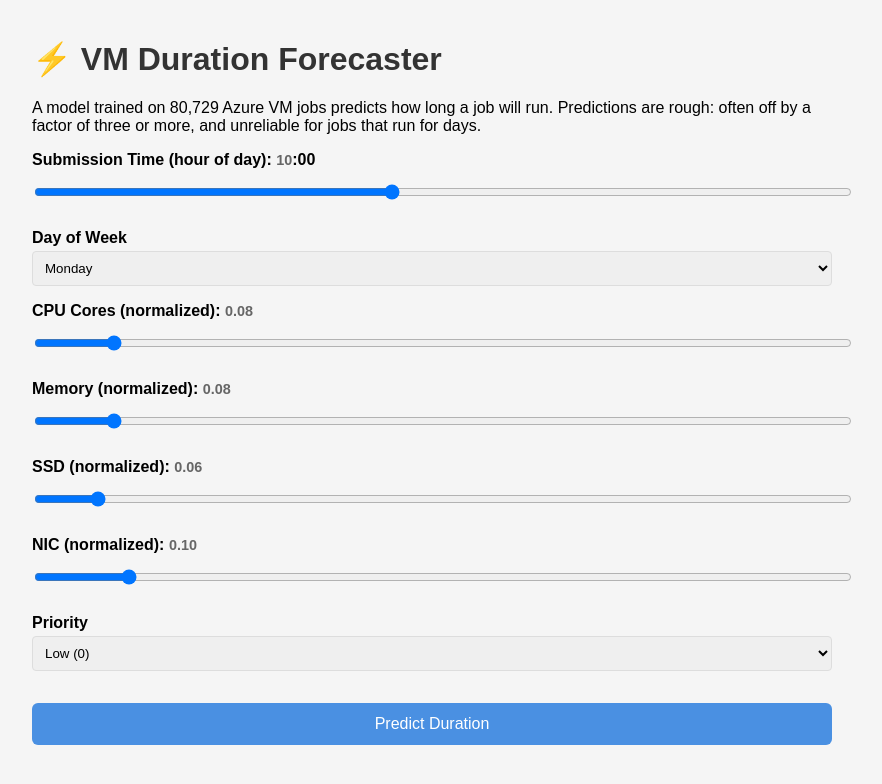
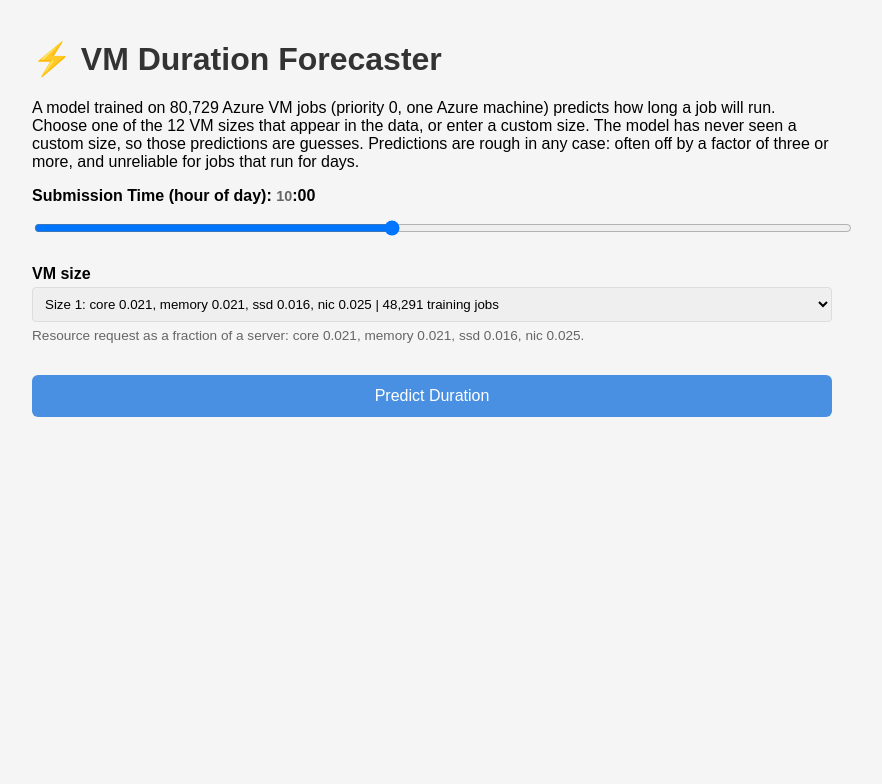
Before and after one commit to MahtabMas/vm-duration-forecaster, a FastAPI app: page / in a window 1280 px wide. Shown: the top 784 px of the page, without its empty margins (208-1090 px from the left). Run offline with FastAPI, Linux system fonts and the light colour scheme; parts of the project's set-up code (start-up, migrations or seed data) failed here and were passed over.

Commit message:
App page: custom size option with out-of-training-data warning

```diff
--- a/templates/index.html
+++ b/templates/index.html
@@ -27,6 +27,36 @@
     .value-display {
       color: #666;
       font-size: 0.9rem;
+    }
+    .hint {
+      color: #666;
+      font-size: 0.85rem;
+      margin-top: 6px;
+    }
+    .warning {
+      color: #8a4b00;
+      font-size: 0.85rem;
+      margin-top: 6px;
+      display: none;
+    }
+    .custom-panel {
+      background: #fff8e1;
+      border: 1px solid #f0d98c;
+      border-radius: 6px;
+      padding: 12px;
+      margin-top: 12px;
+      display: none;
+    }
+    .custom-panel .form-group {
+      margin-bottom: 10px;
+    }
+    .result-warning {
+      background: #fdecea;
+      color: #8a1c10;
+      border-radius: 6px;
+      padding: 12px;
+      margin-bottom: 16px;
+      display: none;
     }
     select, input {
       width: 100%;
@@ -94,7 +124,7 @@
 
 <body>
   <h1>⚡ VM Duration Forecaster</h1>
-  <p>A model trained on 80,729 Azure VM jobs predicts how long a job will run. Predictions are rough: often off by a factor of three or more, and unreliable for jobs that run for days.</p>
+  <p>A model trained on 80,729 Azure VM jobs (priority 0, one Azure machine) predicts how long a job will run. Choose one of the 12 VM sizes that appear in the data, or enter a custom size. The model has never seen a custom size, so those predictions are guesses. Predictions are rough in any case: often off by a factor of three or more, and unreliable for jobs that run for days.</p>
 
   <!-- Form -->
   <div class="form-group">
@@ -106,56 +136,31 @@
   </div>
 
   <div class="form-group">
-    <label>Day of Week</label>
-    <select id="day">
-      <option value="0">Monday</option>
-      <option value="1">Tuesday</option>
-      <option value="2">Wednesday</option>
-      <option value="3">Thursday</option>
-      <option value="4">Friday</option>
-      <option value="5">Saturday</option>
-      <option value="6">Sunday</option>
-    </select>
+    <label>VM size</label>
+    <select id="vmtype" onchange="showType()"></select>
+    <div class="hint" id="typeHint"></div>
+    <div class="warning" id="typeWarning"></div>
+
+    <div class="custom-panel" id="customPanel">
+      <div class="form-group">
+        <label>CPU Cores (fraction of a server): <span class="value-display" id="core_val">0.050</span></label>
+        <input type="range" id="core" min="0" max="1000" value="50" oninput="updateCustom()">
       </div>
-
       <div class="form-group">
-    <label>CPU Cores (normalized):
-      <span class="value-display" id="core_val">0.08</span>
-    </label>
-    <input type="range" id="core" min="0" max="100" value="8"
-           oninput="document.getElementById('core_val').textContent=(this.value/100).toFixed(2)">
+        <label>Memory (fraction of a server): <span class="value-display" id="memory_val">0.050</span></label>
+        <input type="range" id="memory" min="0" max="1000" value="50" oninput="updateCustom()">
       </div>
-
       <div class="form-group">
-    <label>Memory (normalized):
-      <span class="value-display" id="memory_val">0.08</span>
-    </label>
-    <input type="range" id="memory" min="0" max="100" value="8"
-           oninput="document.getElementById('memory_val').textContent=(this.value/100).toFixed(2)">
+        <label>SSD (fraction of a server): <span class="value-display" id="ssd_val">0.030</span></label>
+        <input type="range" id="ssd" min="0" max="1000" value="30" oninput="updateCustom()">
       </div>
-
       <div class="form-group">
-    <label>SSD (normalized):
-      <span class="value-display" id="ssd_val">0.06</span>
-    </label>
-    <input type="range" id="ssd" min="0" max="100" value="6"
-           oninput="document.getElementById('ssd_val').textContent=(this.value/100).toFixed(2)">
+        <label>NIC (fraction of a server): <span class="value-display" id="nic_val">0.060</span></label>
+        <input type="range" id="nic" min="0" max="1000" value="60" oninput="updateCustom()">
       </div>
-
-  <div class="form-group">
-    <label>NIC (normalized):
-      <span class="value-display" id="nic_val">0.10</span>
-    </label>
-    <input type="range" id="nic" min="0" max="100" value="10"
-           oninput="document.getElementById('nic_val').textContent=(this.value/100).toFixed(2)">
+      <div class="hint" id="nearestHint"></div>
+      <div class="warning" style="display:block;">This combination is not one of the 12 sizes in the training data. The prediction is an extrapolation that was never validated. Treat it as a guess.</div>
     </div>
-
-  <div class="form-group">
-    <label>Priority</label>
-    <select id="priority">
-      <option value="0">Low (0)</option>
-      <option value="1">High (1)</option>
-    </select>
   </div>
 
   <button onclick="predict()" id="predictBtn">Predict Duration</button>
@@ -166,6 +171,7 @@
 
   <!-- Results -->
   <div class="result-card" id="resultCard">
+    <div class="result-warning" id="resultWarning"></div>
     <div class="duration" id="durationNum">--</div>
     <div class="duration-label">minutes predicted</div>
     <div class="savings" id="savingsDiv"></div>
@@ -173,21 +179,116 @@
   </div>
 
   <script>
+  // The 12 VM sizes (resource combinations) in the training days, most common first.
+  // Values are fractions of a server (core, memory, ssd, nic); jobs = training jobs of this size.
+  const VM_TYPES = [
+    { core: 0.020833, memory: 0.020833, ssd: 0.015656, nic: 0.025,    jobs: 48291 },
+    { core: 0.020833, memory: 0.003906, ssd: 0.010064, nic: 0.000125, jobs: 11783 },
+    { core: 0.041667, memory: 0.041667, ssd: 0.029075, nic: 0.05,     jobs: 7324 },
+    { core: 0.166667, memory: 0.166667, ssd: 0.109589, nic: 0.2,      jobs: 5631 },
+    { core: 0.083333, memory: 0.083333, ssd: 0.055913, nic: 0.1,      jobs: 4970 },
+    { core: 0.333333, memory: 0.333333, ssd: 0.216942, nic: 0.4,      jobs: 2163 },
+    { core: 0.75,     memory: 0.75,     ssd: 0.588202, nic: 0.6,      jobs: 287 },
+    { core: 0.5,      memory: 0.5,      ssd: 0.324294, nic: 0.525,    jobs: 119 },
+    { core: 0.666667, memory: 0.666667, ssd: 0.431647, nic: 0.5,      jobs: 82 },
+    { core: 0.041667, memory: 0.018229, ssd: 0.026838, nic: 0.005,    jobs: 39 },
+    { core: 0.083333, memory: 0.036458, ssd: 0.053676, nic: 0.01,     jobs: 37 },
+    { core: 1.0,      memory: 1.0,      ssd: 1.0,      nic: 1.0,      jobs: 3 }
+  ];
+  const FEW_EXAMPLES = 500;
+  const CUSTOM = 'custom';
+
+  function describe(type) {
+    return `core ${type.core.toFixed(3)}, memory ${type.memory.toFixed(3)}, ` +
+           `ssd ${type.ssd.toFixed(3)}, nic ${type.nic.toFixed(3)}`;
+  }
+
+  function isCustom() {
+    return document.getElementById('vmtype').value === CUSTOM;
+  }
+
+  function readCustom() {
+    const read = (id) => parseInt(document.getElementById(id).value) / 1000;
+    return { core: read('core'), memory: read('memory'), ssd: read('ssd'), nic: read('nic') };
+  }
+
+  function buildDropdown() {
+    const select = document.getElementById('vmtype');
+    VM_TYPES.forEach((type, index) => {
+      const option = document.createElement('option');
+      option.value = index;
+      const flag = type.jobs < FEW_EXAMPLES ? ' (few examples)' : '';
+      option.textContent = `Size ${index + 1}: ${describe(type)} | ${type.jobs.toLocaleString()} training jobs${flag}`;
+      select.appendChild(option);
+    });
+    const custom = document.createElement('option');
+    custom.value = CUSTOM;
+    custom.textContent = 'Custom size (not seen by the model)';
+    select.appendChild(custom);
+    showType();
+  }
+
+  function updateCustom() {
+    const values = readCustom();
+    for (const name of ['core', 'memory', 'ssd', 'nic']) {
+      document.getElementById(name + '_val').textContent = values[name].toFixed(3);
+    }
+    // Find the closest of the 12 known sizes
+    let bestIndex = 0;
+    let bestDistance = Infinity;
+    VM_TYPES.forEach((type, index) => {
+      const distance = Math.sqrt(
+        (type.core - values.core) ** 2 + (type.memory - values.memory) ** 2 +
+        (type.ssd - values.ssd) ** 2 + (type.nic - values.nic) ** 2
+      );
+      if (distance < bestDistance) { bestDistance = distance; bestIndex = index; }
+    });
+    const nearest = VM_TYPES[bestIndex];
+    document.getElementById('nearestHint').textContent =
+      `Closest size in the data: Size ${bestIndex + 1} (${describe(nearest)}, ` +
+      `${nearest.jobs.toLocaleString()} training jobs), distance ${bestDistance.toFixed(3)}.`;
+  }
+
+  function showType() {
+    const panel = document.getElementById('customPanel');
+    const hint = document.getElementById('typeHint');
+    const warning = document.getElementById('typeWarning');
+
+    if (isCustom()) {
+      panel.style.display = 'block';
+      hint.textContent = '';
+      warning.style.display = 'none';
+      updateCustom();
+      return;
+    }
+
+    panel.style.display = 'none';
+    const type = VM_TYPES[parseInt(document.getElementById('vmtype').value)];
+    hint.textContent = `Resource request as a fraction of a server: ${describe(type)}.`;
+    if (type.jobs < FEW_EXAMPLES) {
+      warning.textContent =
+        `Only ${type.jobs} training jobs have this size, so predictions for it are less reliable.`;
+      warning.style.display = 'block';
+    } else {
+      warning.style.display = 'none';
+    }
+  }
+
   async function predict() {
-    // Convert slider values to normalized (0-1)
     const hour = parseInt(document.getElementById('hour').value);
-    const day  = parseInt(document.getElementById('day').value);
+    const custom = isCustom();
+    const type = custom ? readCustom() : VM_TYPES[parseInt(document.getElementById('vmtype').value)];
 
-    // starttime: combine day and hour into days unit
-    const starttime = day + (hour / 24);
+    // starttime is in days; the model only uses the hour of day
+    const starttime = hour / 24;
 
     const payload = {
       starttime: starttime,
-      core:     parseInt(document.getElementById('core').value) / 100,
-      memory:   parseInt(document.getElementById('memory').value) / 100,
-      ssd:      parseInt(document.getElementById('ssd').value) / 100,
-      nic:      parseInt(document.getElementById('nic').value) / 100,
-      priority: parseInt(document.getElementById('priority').value)
+      core:     type.core,
+      memory:   type.memory,
+      ssd:      type.ssd,
+      nic:      type.nic,
+      priority: 0   // the training data contains priority 0 jobs only
     };
 
     // Show loading, hide results
@@ -205,6 +306,18 @@
       });
 
       const data = await response.json();
+
+      // Warn when the size is not one the model was trained on
+      const resultWarning = document.getElementById('resultWarning');
+      if (custom) {
+        resultWarning.textContent =
+          'This is a custom size the model has never seen. The number below is an ' +
+          'extrapolation that was not validated, so treat it as a guess. The explanation ' +
+          'below does not know this and may sound more confident than it should.';
+        resultWarning.style.display = 'block';
+      } else {
+        resultWarning.style.display = 'none';
+      }
 
       // Display duration
       document.getElementById('durationNum').textContent =
@@ -238,6 +351,8 @@
       document.getElementById('loading').style.display = 'none';
     }
   }
+
+  buildDropdown();
 </script>
 
 </body>
```
Lines whose indentation alone changed are shown as unchanged.
